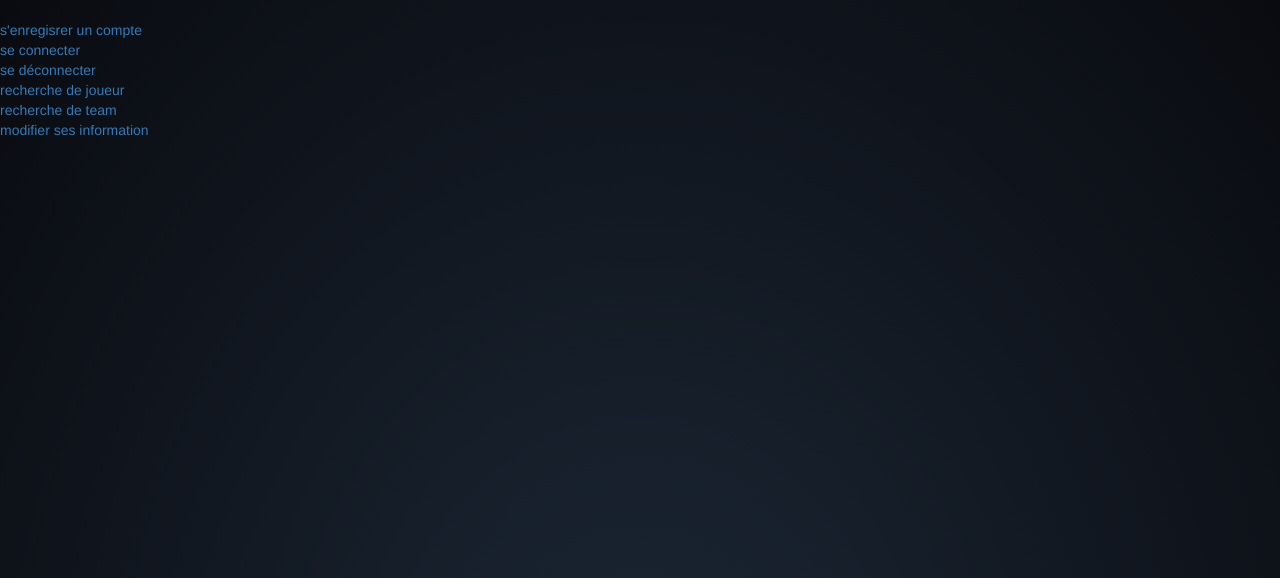
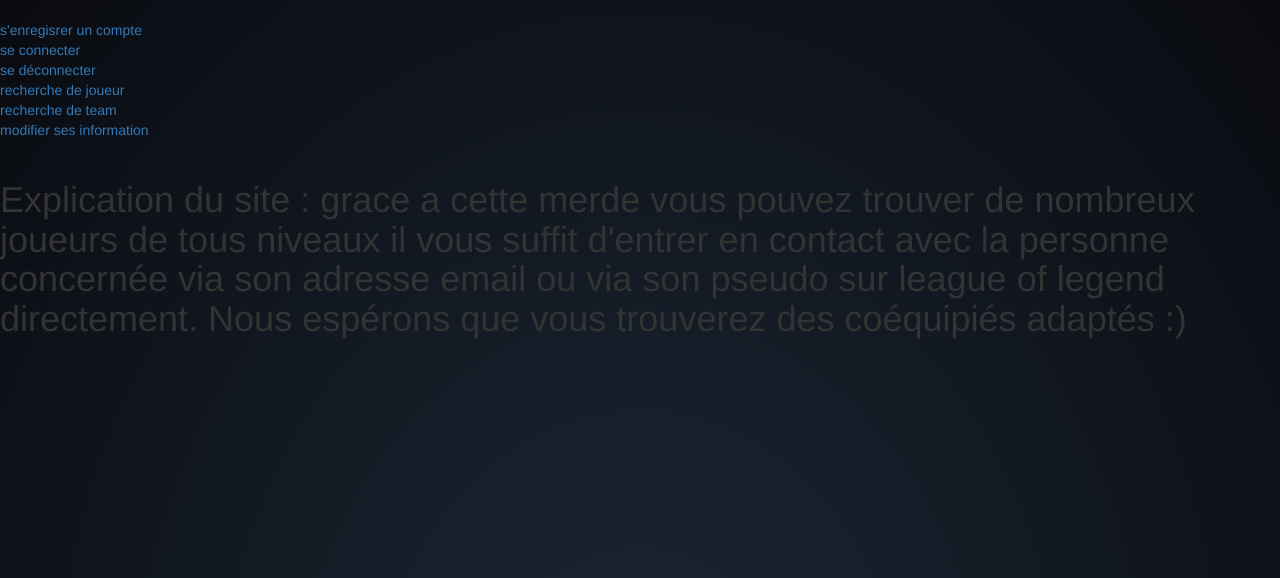
Before and after one commit to raphfar/L2P, a PHP site: page / in a window 1280 px wide. Shown: the part 52-630 px from the top of the page. Run offline with PHP 8.4, Linux system fonts and the light colour scheme.

Commit message:
explication sur l'index

```diff
--- a/config/db.php
+++ b/config/db.php
@@ -3,7 +3,7 @@
 $host = 'localhost';
 $db_name = 'projet_fin';
 $user = 'root';
-$password = 'root';
+$password = '';
 
 try {
 	$db = new PDO ("mysql:dbname=".$db_name.";host=".$host, $user, $password);
--- a/index.php
+++ b/index.php
@@ -9,8 +9,13 @@
 <a href="login.php">se connecter</a> <br>
 <a href="logout.php">se déconnecter</a> <br>
 <a href="joueurs.php">recherche de joueur</a> <br>
-<a href="">recherche de team</a> <br>
+<a href="teams.php">recherche de team</a> <br>
 <a href="">modifier ses information</a>
+<br><br>
+<h1>Explication du site : grace a cette merde vous pouvez trouver de
+	nombreux joueurs de tous niveaux il vous suffit d'entrer en contact avec la
+personne concernée via son adresse email ou via son pseudo sur league of legend directement.
+Nous espérons que vous trouverez des coéquipiés adaptés :)</h1>
 
 </body>
 </html>
```
